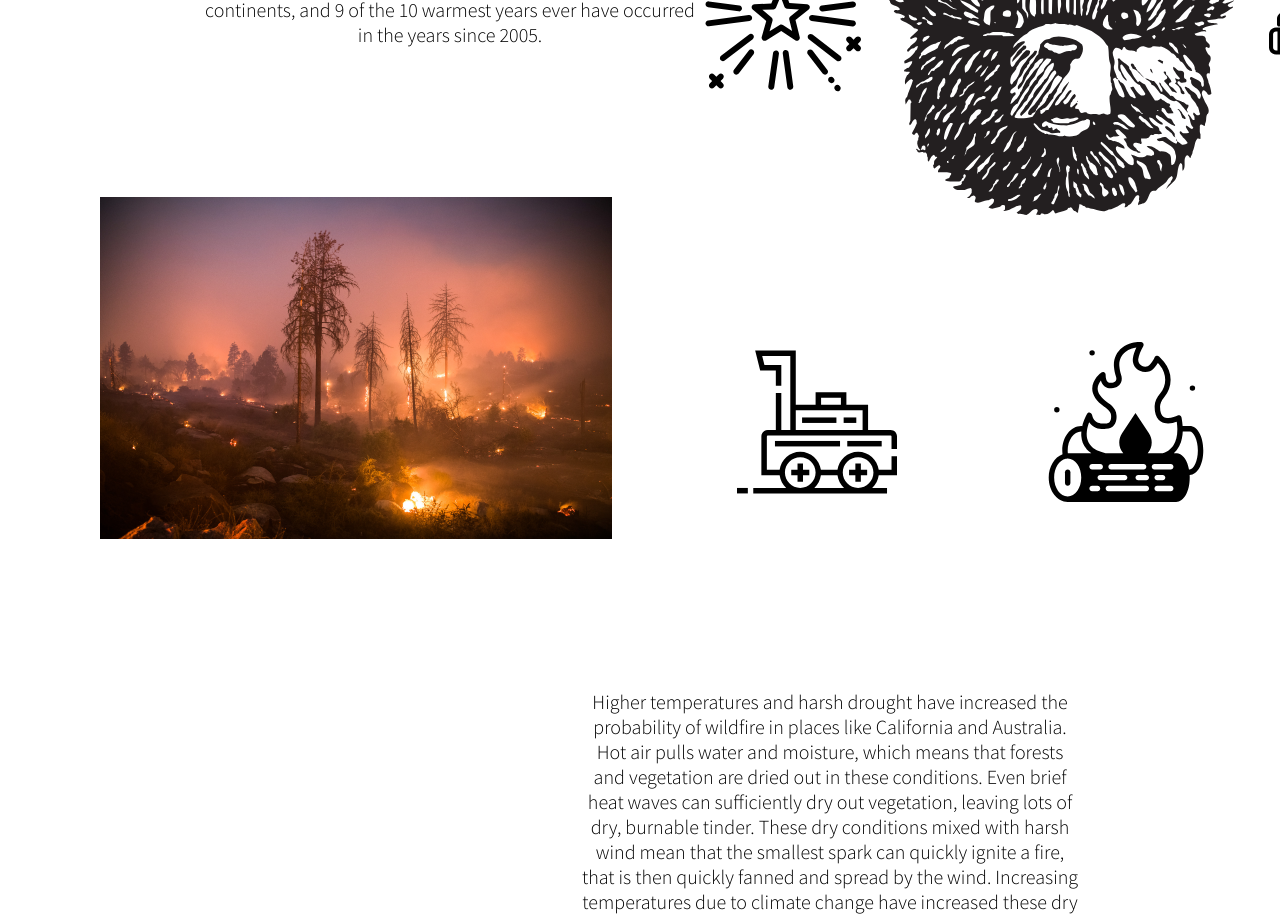
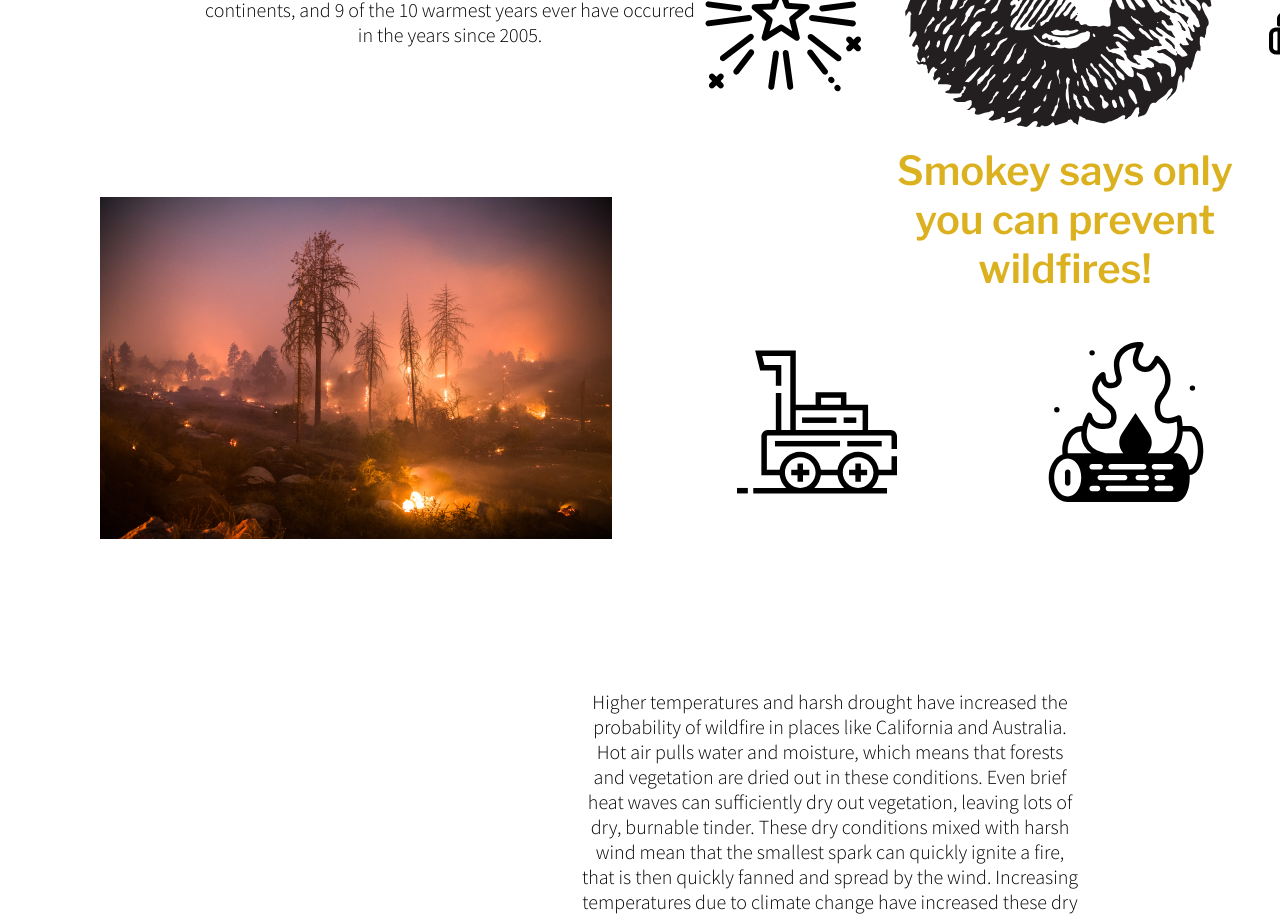
Before and after one commit to shannon-heh/TTB2020, a React (Create React App) app: page / in a window 1280 px wide. Shown: the part 1360-2277 px from the top of the page. Built offline with nearby package versions, Linux system fonts and the light colour scheme; the HTML template or start-up script is replaced by a standard one.

Commit message:
Adding about-us page

```diff
--- a/src/About.js
+++ b/src/About.js
@@ -3,7 +3,7 @@
 function About() {
     return (
         <div id = "aboutus-title">
-            <div>About Us</div>
+            <div>ABOUT US</div>
             <div id="aboutus-body">
                 We are three students from Northern California who have been indirectly
                 affected by the catastrophic wildfires that have been ravaging California for
--- a/src/Prevention.css
+++ b/src/Prevention.css
@@ -1,4 +1,5 @@
 @import url('https://fonts.googleapis.com/css2?family=Source+Sans+Pro:wght@300&display=swap');
+@import url('https://fonts.googleapis.com/css2?family=Libre+Franklin:wght@600&display=swap');
 
 .Smokey {
     text-align: center;
@@ -9,6 +10,13 @@
 .Smokey-logo {
     height: 50vmin;
     pointer-events: none;
+}
+
+.Smokey-text {
+    padding: 15px;
+    font-family: 'Libre Franklin', sans-serif;
+    font-size: 40px;
+    color: #dcb11f;
 }
 
 .indiv-pic {
--- a/src/Prevention.js
+++ b/src/Prevention.js
@@ -11,6 +11,7 @@
     return (
         <div className="Smokey">
             <img src={Smokey} className="Smokey-logo" alt="Smokey logo" />
+            <div className="Smokey-text">Smokey says only you can prevent wildfires!</div>
         </div>
     );
 }
@@ -98,7 +99,7 @@
             <div className="overlay">
                 <div class="text">
                     Report all unattended fires you see, whether that be an
-                    uncontrollable wildfire or a simple unattended campfire. Even
+                    uncontrollable wildfire or a simple campfire. Even
                     the most innocuous flame can grow to be a devastating wildfire
                     under the right conditions.
                 </div>
```
